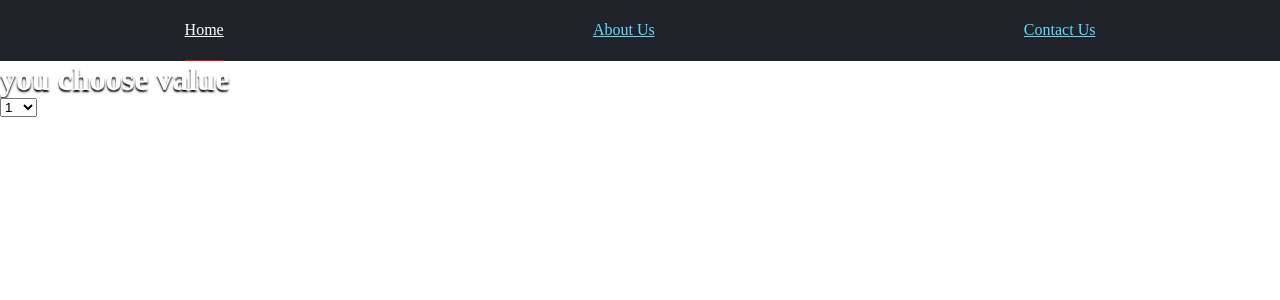
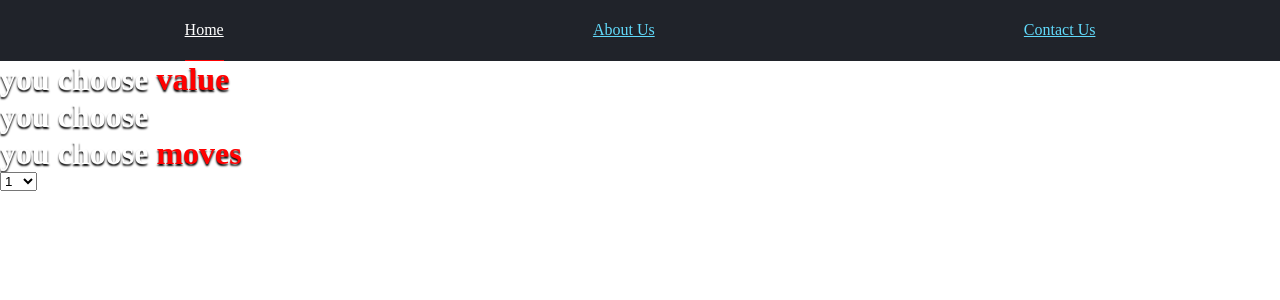
Before and after one commit to mustafaalispk/React-Assignment1, a React (Create React App) app in the folder reactassignment1/: page / in a window 1280 px wide. Shown: the top 300 px of the page. Built offline with nearby package versions, Linux system fonts and the light colour scheme; no server answers; the HTML template or start-up script is replaced by a standard one.

Commit message:
getting pokemon data name moves

```diff
--- a/reactassignment1/src/views/HomeView.js
+++ b/reactassignment1/src/views/HomeView.js
@@ -1,11 +1,32 @@
-import React, { useState } from 'react';
+import React, { useState, useEffect } from 'react';
 import axios from 'axios'
 
 const HomeView = () => {
     const [num, setNum] = useState();
+    const [name, setName] = useState();
+    const [moves, setMoves] = useState();
+    const [, setLoading] = useState(true)
+    useEffect(() => {
+        const getData = async () => {
+            setLoading(true)
+            try {
+                const res = await axios.get(`https://pokeapi.co/api/v2/pokemon/${num}`)
+                console.log(res.data);
+                setName(res.data.name);
+                setMoves(res.data.moves[0].move.name);
+            }
+            catch (error) {
+                console.log(error)
+                setLoading(false)
+            }
+        }
+        getData();
+    });
     return (
         <>
-            <h1>you choose {num} value</h1>
+            <h1>you choose <span style={{ color: 'red' }}>{num} value </span></h1>
+            <h1>you choose <span style={{ color: 'red' }}> {name} </span></h1>
+            <h1>you choose <span style={{ color: 'red' }}> {moves} moves </span></h1>
             <select value={num} onChange={(event) => {
                 setNum(event.target.value);
             }}>
```
Also changed, not shown: 1 other file (tests, documents, lock files or other folders).
